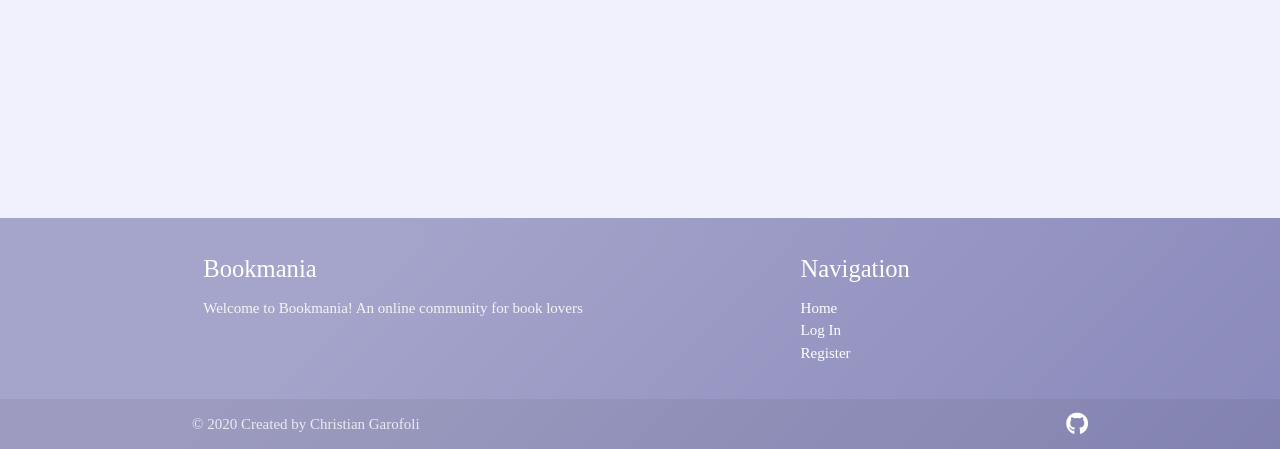
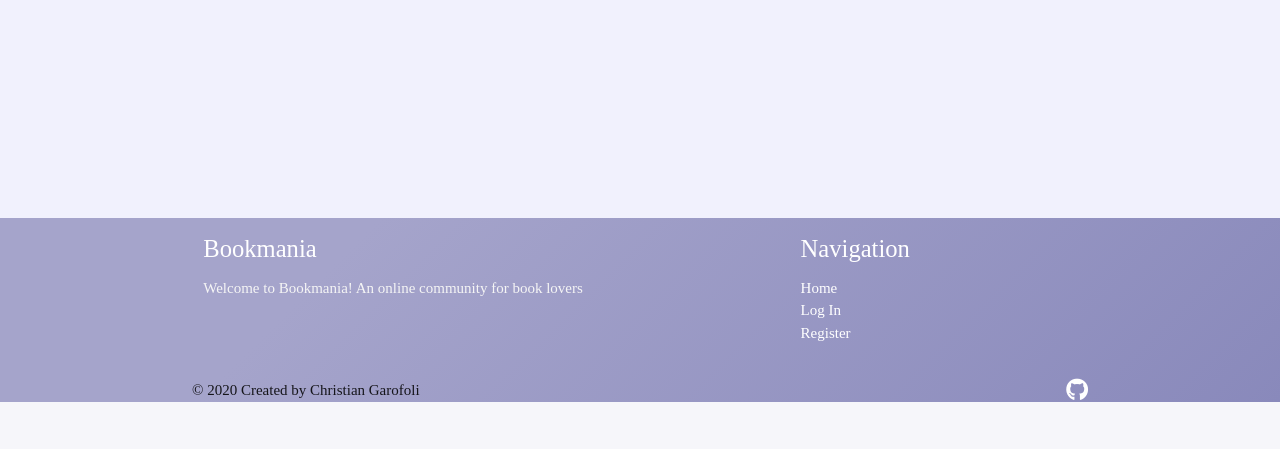
Before and after one commit to chris92vr/Book-mania, a Flask app: page / in a window 1280 px wide. Shown: the part 1118-1567 px from the top of the page. After the commit the page ends 1520 px from the top, so only its background shows below. Run offline with Flask 2, Linux system fonts and the light colour scheme; data that the repository does not hold is empty; some libraries are stand-ins or nearby versions; some web fonts are replaced.

```diff
--- a/templates/base.html
+++ b/templates/base.html
@@ -26,10 +26,7 @@
          {% block content %}
          {% endblock %}
       </main>
-
-      <footer class="page-footer">
-         {% include "sections/footer.html" %}
-      </footer>
+        {% include "sections/footer.html" %}
       <script src="https://code.jquery.com/jquery-3.5.1.min.js"
          integrity="sha256-9/aliU8dGd2tb6OSsuzixeV4y/faTqgFtohetphbbj0=" crossorigin="anonymous"></script>
       <script src="https://cdnjs.cloudflare.com/ajax/libs/materialize/1.0.0/js/materialize.min.js"></script>
```
